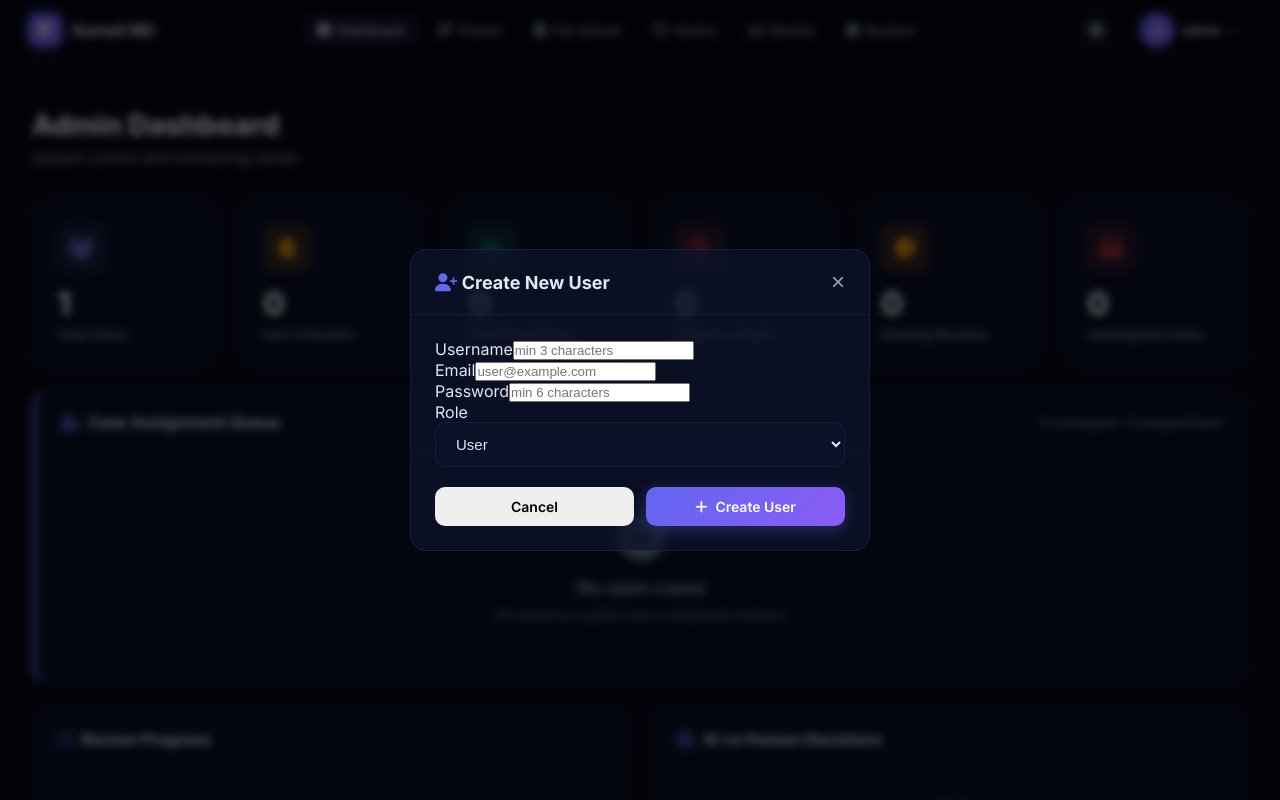
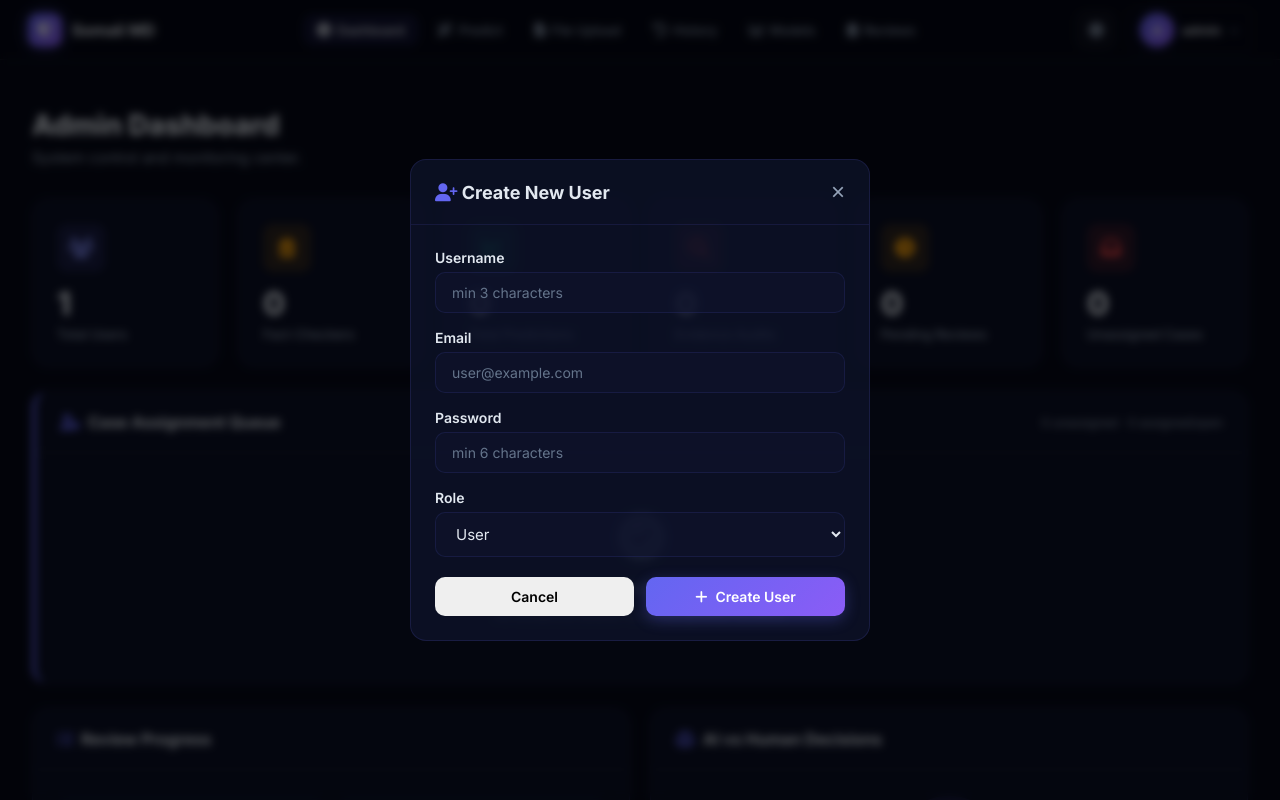
Before and after one commit to Al-Abaaska/webapp, a Flask app: page /admin/ in a window 1280 px wide, after a click on "Create User". Run offline with Flask 3, Linux system fonts and the light colour scheme; a user stored in the database is signed in.

Commit message:
add confirm modal for deletes/logout, restyle admin edit user modal

```diff
--- a/controllers/auth.py
+++ b/controllers/auth.py
@@ -171,7 +171,7 @@ def reset_password():
         return redirect(url_for('auth.login'))
     return render_template('auth/reset_password.html', email=email)
 
-@auth_bp.route('/logout')
+@auth_bp.route('/logout', methods=['POST'])
 @login_required
 def logout():
     logout_user()
--- a/static/css/components.css
+++ b/static/css/components.css
@@ -71,6 +71,11 @@ table tbody tr:hover { background: var(--table-hover); }
 .text-truncate { max-width: 250px; overflow: hidden; text-overflow: ellipsis; white-space: nowrap; }
 
 .form-label { font-size: 14px; font-weight: 600; color: var(--text); margin-bottom: 6px; }
+.form-group { margin-bottom: 16px; }
+.form-group label { display: block; font-size: 14px; font-weight: 600; color: var(--text); margin-bottom: 6px; }
+.form-group .form-input { width: 100%; }
+.form-group select.form-input { padding: 11px 16px; border-radius: var(--radius-sm); border: 1px solid var(--border); background: var(--input-bg); color: var(--text); font-size: 15px; }
+.form-group select.form-input option { background: var(--select-bg); color: var(--input-color); }
 .form-input {
     width: 100%; padding: 11px 16px; border: 1px solid var(--border);
     border-radius: var(--radius-sm); font-size: 14px; font-family: inherit;
--- a/static/css/layout.css
+++ b/static/css/layout.css
@@ -98,5 +98,15 @@
 .user-dropdown-menu a:hover { background:rgba(99,102,241,0.1); color:var(--primary-light); }
 .user-dropdown-menu a.danger:hover { background:rgba(239,68,68,0.1); color:var(--danger); }
 
+.user-dropdown-menu .dd-btn {
+    display:flex; align-items:center; gap:10px;
+    width:100%; padding:10px 14px; color:var(--text); text-decoration:none;
+    background:none; border:none; cursor:pointer; text-align:left;
+    border-radius:var(--radius-sm); font-size:14px; font-weight:500; font-family:inherit;
+    transition:all 0.15s;
+}
+.user-dropdown-menu .dd-btn:hover { background:rgba(99,102,241,0.1); color:var(--primary-light); }
+.user-dropdown-menu .dd-btn.danger:hover { background:rgba(239,68,68,0.1); color:var(--danger); }
+
 .main-area { margin-top: 60px; min-height:calc(100vh - 60px); }
 .content-wrap { padding:28px 32px; max-width:1400px; margin:0 auto; min-width:0; }
--- a/templates/admin/index.html
+++ b/templates/admin/index.html
@@ -294,10 +294,8 @@
                             <i class="fas {{ 'fa-lock-open' if u.is_blocked else 'fa-ban' }}"></i> {{ 'Unblock' if u.is_blocked else 'Block' }}
                         </button>
                     </form>
-                    <form method="POST" action="{{ url_for('admin.delete_user', user_id=u.id) }}"
-                          onsubmit="return confirm('Delete user {{ u.username }}? This cannot be undone.');"
-                          style="display:inline;">
-                        <button type="submit" class="btn-modern danger" style="padding:5px 12px;font-size:12px;">
+                    <form method="POST" action="{{ url_for('admin.delete_user', user_id=u.id) }}" id="delUserForm{{ u.id }}" style="display:inline;">
+                        <button type="button" class="btn-modern danger" style="padding:5px 12px;font-size:12px;" onclick="openConfirm('Delete user {{ u.username }}? This cannot be undone. Their predictions and case files will also be removed.', 'delUserForm{{ u.id }}', 'Delete User')">
                             <i class="fas fa-trash"></i>
                         </button>
                     </form>
@@ -379,12 +377,12 @@
             <button class="close-btn" onclick="document.getElementById('createUserModal').classList.remove('show')">&times;</button>
         </div>
         <form method="POST" action="{{ url_for('admin.create_user') }}" style="padding:24px;">
-            <div class="form-group"><label>Username</label><input type="text" name="username" required minlength="3" placeholder="min 3 characters"></div>
-            <div class="form-group"><label>Email</label><input type="email" name="email" required placeholder="user@example.com"></div>
-            <div class="form-group"><label>Password</label><input type="password" name="password" required minlength="6" placeholder="min 6 characters"></div>
+            <div class="form-group"><label>Username</label><input type="text" class="form-input" name="username" required minlength="3" placeholder="min 3 characters"></div>
+            <div class="form-group"><label>Email</label><input type="email" class="form-input" name="email" required placeholder="user@example.com"></div>
+            <div class="form-group"><label>Password</label><input type="password" class="form-input" name="password" required minlength="6" placeholder="min 6 characters"></div>
             <div class="form-group">
                 <label>Role</label>
-                <select name="role" style="width:100%;padding:12px 16px;border-radius:10px;border:1px solid var(--border);background:var(--input-bg);color:var(--text);font-size:15px;">
+                <select name="role" class="form-input">
                     <option value="user">User</option>
                     <option value="fact_checker">Fact-Checker</option>
                     <option value="admin">Admin</option>
@@ -406,12 +404,12 @@
             <button class="close-btn" onclick="document.getElementById('editUserModal').classList.remove('show')">&times;</button>
         </div>
         <form id="editUserForm" method="POST" style="padding:24px;">
-            <div class="form-group"><label>Username</label><input type="text" id="editUsername" name="username" required minlength="3"></div>
-            <div class="form-group"><label>Email</label><input type="email" id="editEmail" name="email" required></div>
-            <div class="form-group"><label>New Password <small style="color:var(--text-dim);">(leave blank to keep current)</small></label><input type="password" id="editPassword" name="password" minlength="6" placeholder="Leave blank to keep current"></div>
+            <div class="form-group"><label>Username</label><input type="text" class="form-input" id="editUsername" name="username" required minlength="3" placeholder="min 3 characters"></div>
+            <div class="form-group"><label>Email</label><input type="email" class="form-input" id="editEmail" name="email" required placeholder="user@example.com"></div>
+            <div class="form-group"><label>New Password <small style="color:var(--text-dim);font-weight:400;">(leave blank to keep current)</small></label><input type="password" class="form-input" id="editPassword" name="password" minlength="6" placeholder="Leave blank to keep current"></div>
             <div style="display:flex;gap:12px;margin-top:20px;">
                 <button type="button" class="btn-modern ghost" onclick="document.getElementById('editUserModal').classList.remove('show')" style="flex:1;">Cancel</button>
-                <button type="submit" class="btn-modern primary" style="flex:1;"><i class="fas fa-save"></i> Save Changes</button>
+                <button type="submit" class="btn-modern primary" id="editSaveBtn" style="flex:1;"><i class="fas fa-save"></i> Save Changes</button>
             </div>
         </form>
     </div>
@@ -434,5 +432,11 @@ function openEditModal(id, username, email) {
     document.getElementById('editUserForm').action = '/admin/edit_user/' + id;
     document.getElementById('editUserModal').classList.add('show');
 }
+document.getElementById('editUserForm').addEventListener('submit', function() {
+    var btn = document.getElementById('editSaveBtn');
+    btn.classList.add('loading');
+    btn.disabled = true;
+    btn.innerHTML = '<i class="fas fa-spinner fa-spin"></i> Saving...';
+});
 </script>
 {% endblock %}
```
Also changed, not shown: templates/_base/base.html (+43 -1 lines), templates/history/index.html (+4 -4 lines).
